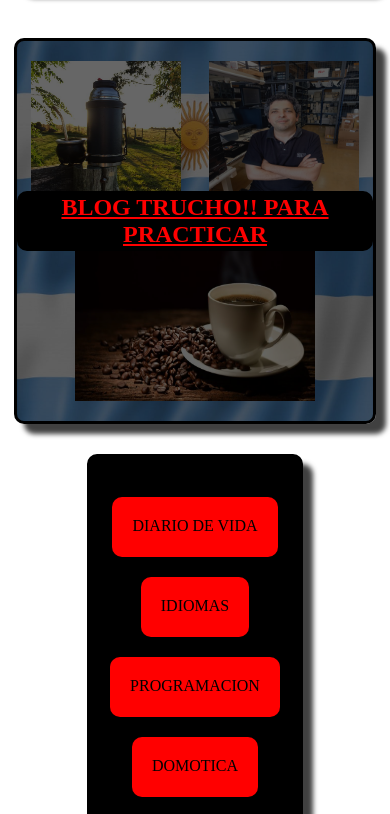
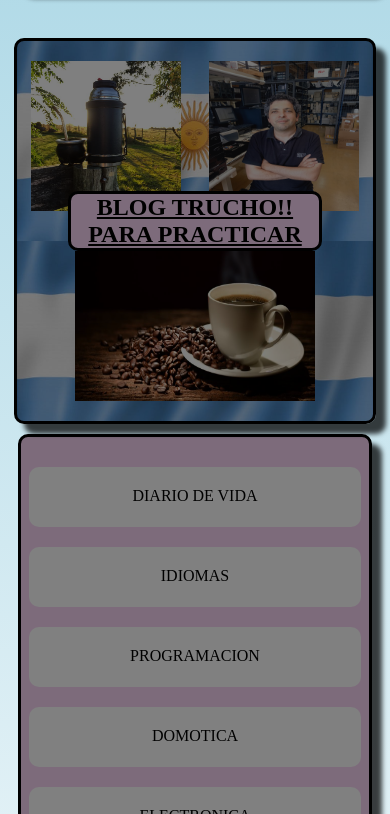
Before and after one commit to martinico83/Blog, a plain HTML site: page index.html in a window 390 px wide. Shown: the part 100-914 px from the top of the page. Drawn offline with Linux system fonts and the light colour scheme.

Commit message:
mejore aspecto

```diff
--- a/style.css
+++ b/style.css
@@ -2,6 +2,15 @@
   height: 100%;
   width: 100%;
 }*/
+:root{
+  --primario:#7d6b7b;
+  --secundario:#046c7d;
+}
+
+
+body{
+  background-image: linear-gradient(to top, white 30%, lightblue 100%);
+}
 
 .sombra{
   -webkit-box-shadow: 10px 10px 5px 0px rgba(0,0,0,0.75);
@@ -12,10 +21,10 @@ box-shadow: 10px 10px 5px 0px rgba(0,0,0,0.75);
 .titulo-principal{
   text-align: center;
   text-transform: uppercase;
-  color: red;
+  color:black;
    border: 3px solid black;
   border-radius: 10px;
-  background-color: black;
+  background-color: var(--primario);
   margin: auto;
   width: 95%;
 }
@@ -46,8 +55,8 @@ box-shadow: 10px 10px 5px 0px rgba(0,0,0,0.75);
 
 .caja-back{
   position: absolute;
-  background-color: rgba(0, 0, 0, .7);
-  background-color: rgb(0 0 0/60%);
+  background-color: rgba(0, 0, 0, .6);
+  background-color: rgb(0 0 0/50%);
   width: 100%;
   height: 100%;
 }
@@ -55,18 +64,19 @@ box-shadow: 10px 10px 5px 0px rgba(0,0,0,0.75);
 .titulo-martin{
   position: absolute;
   text-transform: uppercase;
-  color:red;
+  color:black;
   text-align: center;
   justify-content: center;
   align-items: center;
+  width: 70%;
   margin:10px 0px 0px 0px;
   border: 3px solid black;
   border-radius: 10px;
-  background-color: black;
+  background-color:var(--primario);
 }
 
 .navegacion-principal {
-    background-color: black;
+    background-color:var(--primario);
     width: 95%;
     margin: 20px;
   border-radius: 10px;
@@ -79,7 +89,7 @@ box-shadow: 10px 10px 5px 0px rgba(0,0,0,0.75);
 .navegacion-principal a {
   height: 20px;
   width:max-content;
-  background-color: red;
+  background-color: grey;
  /* background-size: cover; */
   text-align: center;
   align-items: center;
@@ -92,8 +102,8 @@ box-shadow: 10px 10px 5px 0px rgba(0,0,0,0.75);
   }
 
 .navegacion-principal a:hover{
-    background-color: black;
-    color: red;
+    background-color: var(--secundario);
+    color: black;
 }
 
 .intereses{
@@ -108,7 +118,7 @@ box-shadow: 10px 10px 5px 0px rgba(0,0,0,0.75);
      border: 3px solid black;
   border-radius: 10px;
   height: 50%;
-  background-color: black;
+  background-color: var(--primario);
 }
 
 .intereses .iconos{
@@ -120,7 +130,9 @@ box-shadow: 10px 10px 5px 0px rgba(0,0,0,0.75);
   width: 150px;
   height: 150px;
   border: 3px solid brown;
-  color: white;
+  color: black;
+      background-color: var(--secundario);
+
   border-radius: 50%;
 }
 
@@ -149,11 +161,17 @@ box-shadow: 10px 10px 5px 0px rgba(0,0,0,0.75);
 
   .navegacion-principal{
     flex-direction: column;
-    width: fit-content;
-    margin: 30px auto auto auto;
+     align-items: center;
+  justify-content: center;
+    width: auto;
+    margin: 10px ;
   }
 .navegacion-principal a{
-margin:20px auto auto auto;
+  text-align: center;
+  align-items: center;
+  justify-content: center;
+  width: 95%;
+margin:10px;
   }
 
   .intereses{
@@ -161,10 +179,10 @@ margin:20px auto auto auto;
     flex-direction: column;
     justify-content: center;
     align-items: center;
-    width: fit-content;
+    width: 95%;
     height: fit-content;
     margin: 20px auto auto auto;
-    background-color: black;
+    background-color:var(--primario);
      }
 
     .iconos{
```
